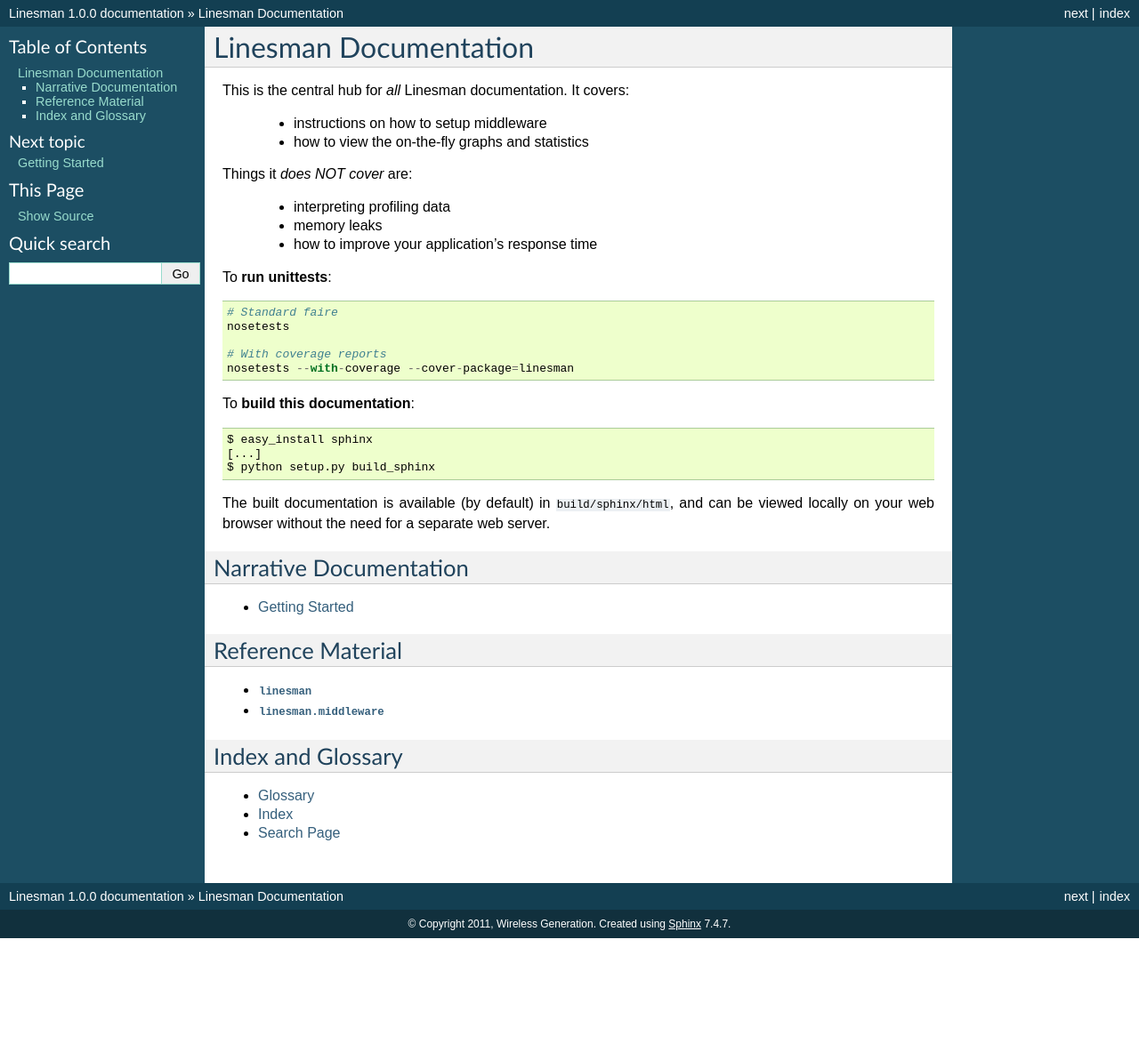
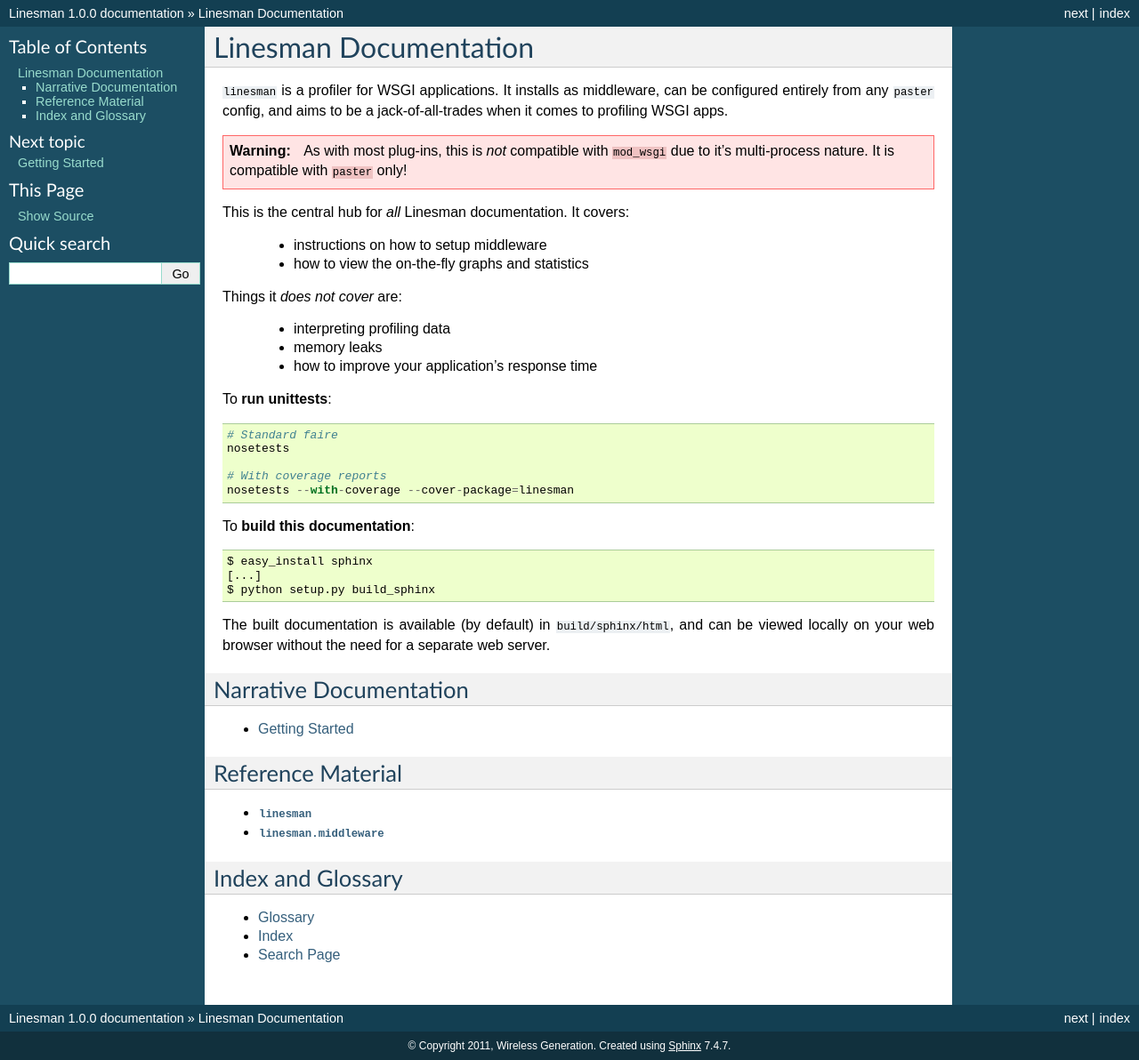
Before and after one commit to amcfague/linesman, a Sphinx documentation site: the page built from docs/index.rst, in a window 1280 px wide. Shown: the whole page at 89% size. Built offline with Sphinx 7.4.7, drawn with Linux system fonts in a browser that asks for light colours; before the commit the page ends 1055 px from its top, so only the background shows below that.

Commit message:
Adding note that this plug-in is not compatible with mod_wsgi

```diff
--- a/docs/index.rst
+++ b/docs/index.rst
@@ -1,13 +1,22 @@
 ======================
 Linesman Documentation
 ======================
+
+``linesman`` is a profiler for WSGI applications.  It installs as middleware,
+can be configured entirely from any ``paster`` config, and aims to be a
+jack-of-all-trades when it comes to profiling WSGI apps.
+
+.. warning::
+
+   As with most plug-ins, this is *not* compatible with ``mod_wsgi`` due to it's
+   multi-process nature.  It is compatible with ``paster`` only!
 
 This is the central hub for *all* Linesman documentation.  It covers:
 
     - instructions on how to setup middleware
     - how to view the on-the-fly graphs and statistics
 
-Things it *does NOT cover* are:
+Things it *does not cover* are:
 
     - interpreting profiling data
     - memory leaks
```
